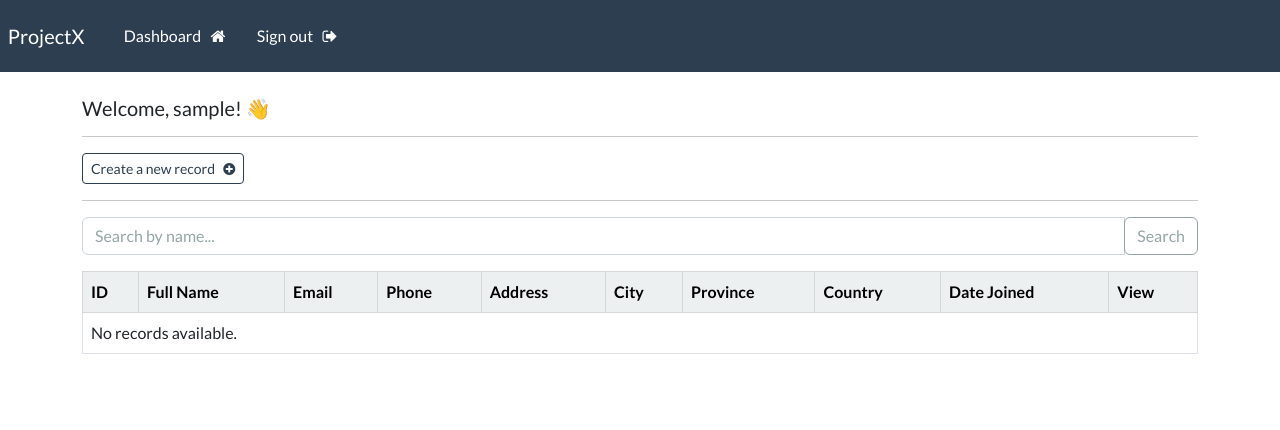
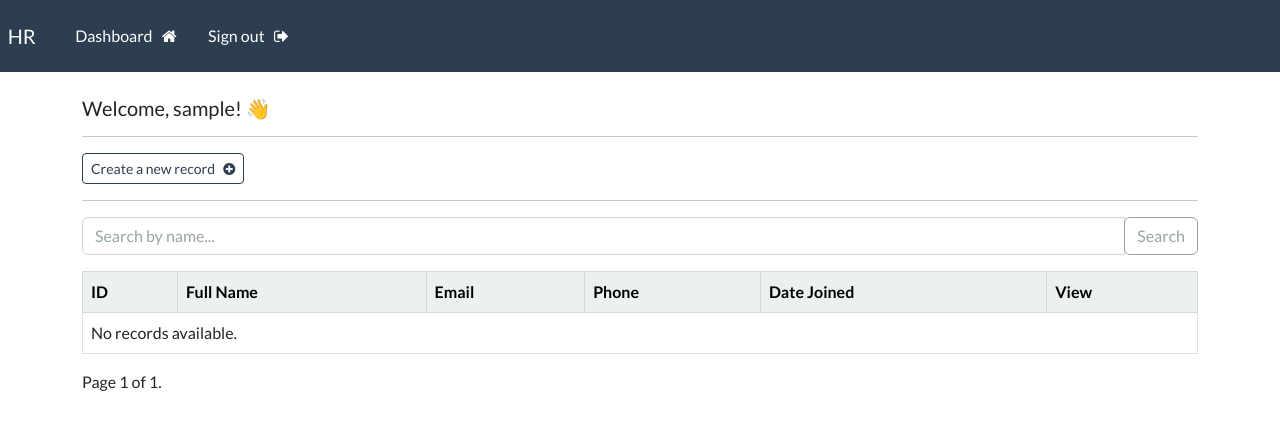
Before and after one commit to HassanSheaib99/intern, a Django app: page /dashboard in a window 1280 px wide. Shown: the top 430 px of the page. Run offline with Django 4.2, Linux system fonts and the light colour scheme; the visitor is signed in with stand-in values (Sample User, id 1); data that the repository does not hold is empty.

Commit message:
with paging

```diff
--- a/webapp/forms.py
+++ b/webapp/forms.py
@@ -33,7 +33,7 @@ class CreateRecordForm(forms.ModelForm):
     class Meta:
 
         model = Record
-        fields = ['first_name', 'last_name', 'email', 'phone', 'address', 'city', 'province', 'country']
+        fields = ['first_name', 'last_name', 'email', 'phone']
 
 
 # - Update a record
@@ -43,4 +43,4 @@ class UpdateRecordForm(forms.ModelForm):
     class Meta:
 
         model = Record
-        fields = ['first_name', 'last_name', 'email', 'phone', 'address', 'city', 'province', 'country']
+        fields = ['first_name', 'last_name', 'email', 'phone']
--- a/webapp/models.py
+++ b/webapp/models.py
@@ -12,13 +12,7 @@ class Record(models.Model):
 
     phone = models.CharField(max_length=20)
 
-    address = models.CharField(max_length=300)
 
-    city = models.CharField(max_length=255)
-
-    province = models.CharField(max_length=200)
-
-    country = models.CharField(max_length=125)
 
 
     def __str__(self):
--- a/webapp/templates/webapp/base.html
+++ b/webapp/templates/webapp/base.html
@@ -11,7 +11,7 @@
         <meta name="viewport" content="width=device-width, initial-scale=1">
 
 
-        <title> ProjectX </title>
+        <title> HR </title>
 
         <link rel="stylesheet" type="text/css" href="https://bootswatch.com/5/flatly/bootstrap.min.css">
 
--- a/webapp/templates/webapp/dashboard.html
+++ b/webapp/templates/webapp/dashboard.html
@@ -1,8 +1,7 @@
 {% extends 'webapp/base.html' %}
 
 {% block content %}
-
-    <h5> Welcome, {{ user }}! 👋 </h5>
+    <h5>Welcome, {{ user }}! 👋</h5>
 
     <hr>
 
@@ -24,47 +23,60 @@
     </form>
 
     <!-- Display Records Table -->
-    <table class="table table-hover table-bordered">
+    <table class="table table-hover table-bordered" id="myTable">
         <thead class="table-light">
             <tr>
-                <th scope="col"> ID </th>
-                <th scope="col"> Full Name </th>
-                <th scope="col"> Email </th>
-                <th scope="col"> Phone </th>
-                <th scope="col"> Address </th>
-                <th scope="col"> City </th>
-                <th scope="col"> Province </th>
-                <th scope="col"> Country </th>
-                <th scope="col"> Date Joined </th>
-                <th scope="col"> View </th>
+                <th scope="col">ID</th>
+                <th scope="col">Full Name</th>
+                <th scope="col">Email</th>
+                <th scope="col">Phone</th>
+
+                <th scope="col">Date Joined</th>
+                <th scope="col">View</th>
             </tr>
         </thead>
         <tbody>
             {% if records %}
                 {% for record in records %}
                     <tr>
-                        <td> {{ record.id }} </td>
-                        <td> {{ record.first_name }} {{ record.last_name }} </td>
-                        <td> {{ record.email }} </td>
-                        <td> {{ record.phone }} </td>
-                        <td> {{ record.address }} </td>
-                        <td> {{ record.city }} </td>
-                        <td> {{ record.province }} </td>
-                        <td> {{ record.country }} </td>
-                        <td> {{ record.creation_date }} </td>
-                        <td> <a class="btn btn-success btn-sm" href="{% url 'record' record.id %}"> <i class="fa fa-eye" aria-hidden="true"></i> </a> </td>
+                        <td>{{ record.id }}</td>
+                        <td>{{ record.first_name }} {{ record.last_name }}</td>
+                        <td>{{ record.email }}</td>
+                        <td>{{ record.phone }}</td>
+
+                        <td>{{ record.creation_date }}</td>
+                        <td><a class="btn btn-success btn-sm" href="{% url 'record' record.id %}"><i class="fa fa-eye" aria-hidden="true"></i></a></td>
                     </tr>
                 {% empty %}
                     <tr>
-                        <td colspan="10"> No records found. </td>
+                        <td colspan="10">No records found.</td>
                     </tr>
                 {% endfor %}
             {% else %}
                 <tr>
-                    <td colspan="10"> No records available. </td>
+                    <td colspan="10">No records available.</td>
                 </tr>
             {% endif %}
         </tbody>
     </table>
 
+    <!-- Pagination Controls -->
+    <div class="pagination">
+        <span class="step-links">
+            {% if records.has_previous %}
+                <a href="?page=1{% if request.GET.search %}&search={{ request.GET.search }}{% endif %}">&laquo; first</a>
+                <a href="?page={{ records.previous_page_number }}{% if request.GET.search %}&search={{ request.GET.search }}{% endif %}">previous</a>
+            {% endif %}
+
+            <span class="current">
+                Page {{ records.number }} of {{ records.paginator.num_pages }}.
+            </span>
+
+            {% if records.has_next %}
+                <a href="?page={{ records.next_page_number }}{% if request.GET.search %}&search={{ request.GET.search }}{% endif %}">next</a>
+                <a href="?page={{ records.paginator.num_pages }}{% if request.GET.search %}&search={{ request.GET.search }}{% endif %}">last &raquo;</a>
+            {% endif %}
+        </span>
+    </div>
+
 {% endblock %}
--- a/webapp/templates/webapp/index.html
+++ b/webapp/templates/webapp/index.html
@@ -9,11 +9,11 @@
 
         <div class="text-center">
 
-            <h3> ProjectX... Management at it's finest! </h3>
+            <h3> HR </h3>
 
             <br>
 
-            <h5> Keep track of your records effectively! </h5>
+
 
             <hr>
             <br>
--- a/webapp/templates/webapp/navbar.html
+++ b/webapp/templates/webapp/navbar.html
@@ -1,9 +1,10 @@
+
 
 <nav class="navbar navbar-expand-lg navbar-dark bg-primary justify-content-center">
 
     <a class="navbar-brand main-heading" href="{% url '' %}">
 
-      &nbsp; ProjectX
+      &nbsp; HR
 
     </a>
 
--- a/webapp/templates/webapp/view-record.html
+++ b/webapp/templates/webapp/view-record.html
@@ -25,10 +25,7 @@
 
             <p> <strong> Phone number: </strong> {{record.phone}} </p>
 
-            <p> <strong> Address: </strong> {{record.address}} </p>
-            <p> <strong> City: </strong> {{record.city}} </p>
-            <p> <strong> Province: </strong> {{record.province}} </p>
-            <p> <strong> Country: </strong> {{record.country}} </p>
+
 
             <p> <strong> Creation date: </strong> {{record.creation_date}} </p>
 
--- a/webapp/views.py
+++ b/webapp/views.py
@@ -4,7 +4,9 @@ from django.contrib import messages
 from .models import Record
 from .forms import CreateUserForm, LoginForm, CreateRecordForm, UpdateRecordForm
 from django.contrib.auth.models import auth
+from django.contrib.auth import authenticate
 from django.db.models import Q  # Import Q to use OR conditions in filtering
+from django.core.paginator import Paginator
 
 # Homepage
 def home(request):
@@ -42,12 +44,17 @@ def my_login(request):
 def dashboard(request):
     query = request.GET.get('search')
     if query:
-        my_records = Record.objects.filter(
+        records_list = Record.objects.filter(
             Q(first_name__icontains=query) | Q(last_name__icontains=query)
         )
     else:
-        my_records = Record.objects.all()
-    context = {'records': my_records, 'query': query}
+        records_list = Record.objects.all()
+
+    paginator = Paginator(records_list, 5)  # Show 10 records per page
+    page_number = request.GET.get('page')
+    records = paginator.get_page(page_number)
+
+    context = {'records': records, 'query': query}
     return render(request, 'webapp/dashboard.html', context=context)
 
 # Create a record
@@ -103,10 +110,15 @@ def user_logout(request):
 def search_records(request):
     query = request.GET.get('q')
     if query:
-        records = Record.objects.filter(
+        records_list = Record.objects.filter(
             Q(first_name__icontains=query) | Q(last_name__icontains=query)
         )
     else:
-        records = None
+        records_list = Record.objects.none()
+
+    paginator = Paginator(records_list, 5)  # Show 10 records per page
+    page_number = request.GET.get('page')
+    records = paginator.get_page(page_number)
+
     context = {'records': records, 'query': query}
     return render(request, 'webapp/search-records.html', context=context)
```
Also changed, not shown: webapp/templates/webapp/create-record.html (+0 -16 lines), webapp/templates/webapp/search-records.html (+21 -1 lines), webapp/templates/webapp/update-record.html (+0 -15 lines), webapp/migrations/0002_remove_record_address_remove_record_city_and_more.py (added).
